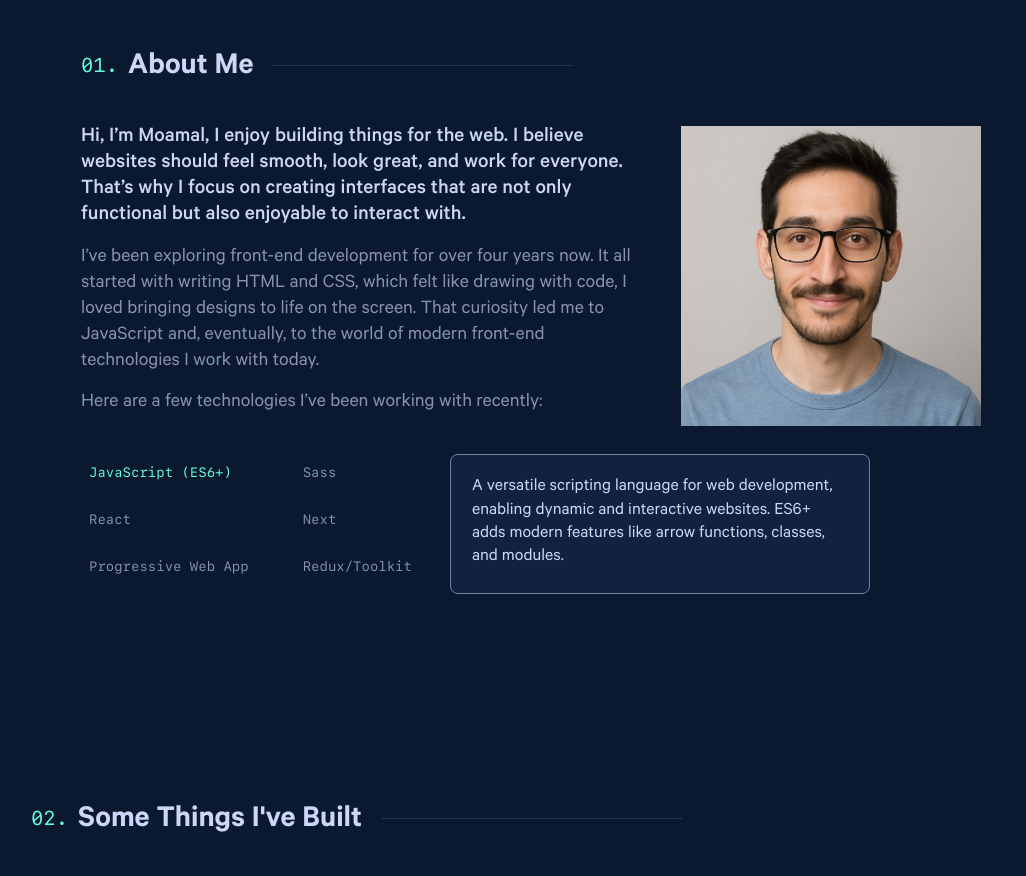
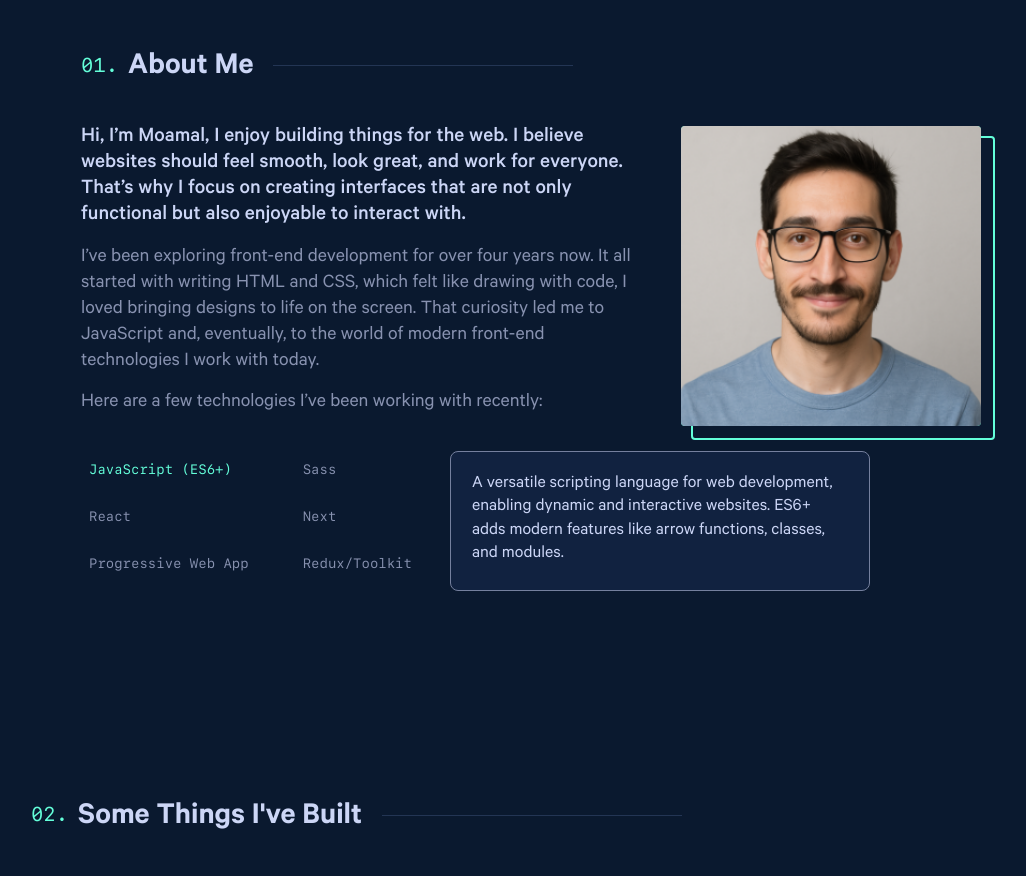
Before and after one commit to Moamal-2000/moamal-alaa, a Next.js app: page / in a window 1280 px wide. Shown: the part 1060-1936 px from the top of the page, without its empty margins (109-1135 px from the left). Built offline with nearby package versions, Linux system fonts and the light colour scheme.

Commit message:
style(ImageFrame): add styles & hover state

```diff
--- a/src/components/Home/AboutSection/AboutSection.jsx
+++ b/src/components/Home/AboutSection/AboutSection.jsx
@@ -21,12 +21,13 @@ const AboutSection = () => {
     >
       <NumberedHeading title="About Me" number="01" />
       <AboutContent />
-      <ImageFrame>
+      <ImageFrame width={300} height={300}>
         <Image
           src="/images/me.png"
           alt="Professional headshot of a young man with short, slightly spiked hair, wearing black rectangular eyeglasses and a muted blue-gray t-shirt, smiling warmly against a neutral light-gray background."
           width={300}
           height={300}
+          quality={100}
         />
       </ImageFrame>
       <TechList />
--- a/src/components/Home/AboutSection/ImageFrame/ImageFrame.jsx
+++ b/src/components/Home/AboutSection/ImageFrame/ImageFrame.jsx
@@ -1,7 +1,11 @@
 import s from "./ImageFrame.module.scss";
 
-const ImageFrame = ({ children }) => {
-  return <div className={s.imageFrame}>{children}</div>;
+const ImageFrame = ({ children, width, height }) => {
+  return (
+    <div className={s.imageFrame} style={{ width, height }}>
+      {children}
+    </div>
+  );
 };
 
 export default ImageFrame;
--- a/src/components/Home/AboutSection/ImageFrame/ImageFrame.module.scss
+++ b/src/components/Home/AboutSection/ImageFrame/ImageFrame.module.scss
@@ -1,7 +1,36 @@
-.imageFrame {}
+.imageFrame {
+  background-color: #64ffda;
+  border-radius: 4px;
+  position: relative;
+  transition: translate .25s var(--ease-main);
+
+  &:hover {
+    translate: -5px -5px;
+  }
+}
+
+.imageFrame::after {
+  content: '';
+  display: block;
+  position: absolute;
+  top: 10px;
+  left: 10px;
+  width: 100%;
+  height: 100%;
+  border-radius: 4px;
+  border: 2px solid #64ffda;
+  z-index: -1;
+  transition: translate .25s var(--ease-main);
+}
+
+.imageFrame:hover::after {
+  translate: 8px 8px;
+}
 
 .imageFrame>img {
-  width: 300px;
-  height: 300px;
+  width: 100%;
+  height: 100%;
+  object-fit: cover;
+  border-radius: 4px;
   grid-area: frame;
 }
```
Also changed, not shown: public/images/me.png.
